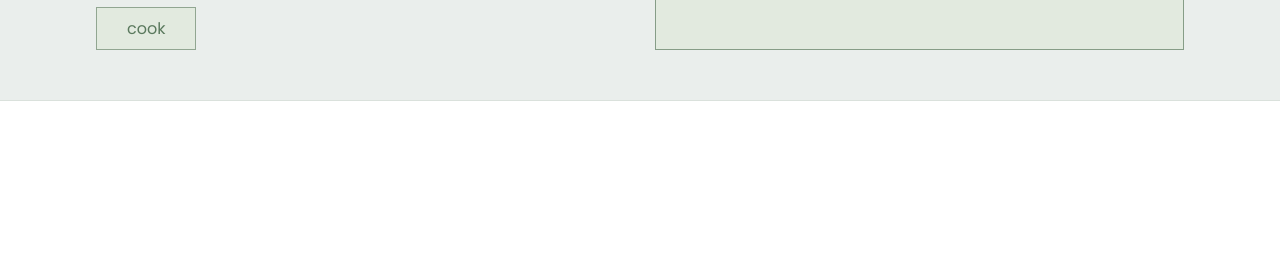
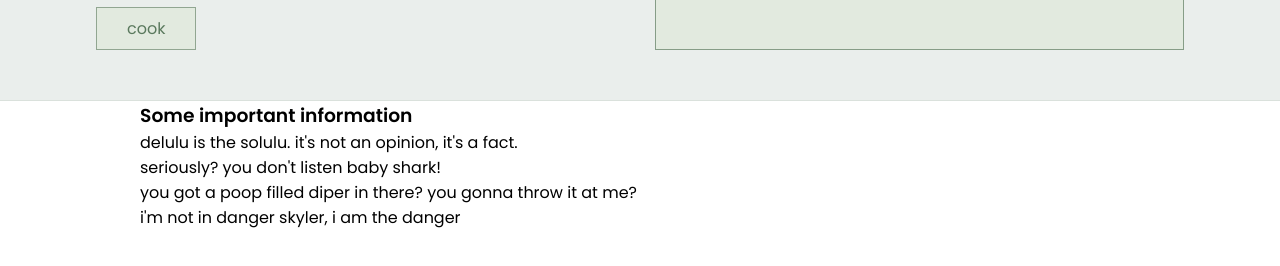
Before and after one commit to kalbela/OdinProject-landing-page, a plain HTML site: page index.html in a window 1280 px wide. Shown: the part 268-534 px from the top of the page. Drawn offline with Linux system fonts and the light colour scheme.

Commit message:
wrote the information section

```diff
--- a/index.html
+++ b/index.html
@@ -29,5 +29,27 @@
             </div>
         </div>
     </header>
+
+    <section class="information">
+        <div class="small-container">
+            <h3>Some important information</h3>
+            <div class="information-box">
+                <div class="img-section"></div>
+                <p>delulu is the solulu. it's not an opinion, it's a fact.</p>
+            </div>
+            <div class="information-box">
+                <div class="img-section"></div>
+                <p>seriously? you don't listen baby shark!</p>
+            </div>
+            <div class="information-box">
+                <div class="img-section"></div>
+                <p>you got a poop filled diper in there? you gonna throw it at me?</p>
+            </div>
+            <div class="information-box">
+                <div class="img-section"></div>
+                <p>i'm not in danger skyler, i am the danger</p>
+            </div>
+        </div>
+    </section>
 </body>
 </html>
```
